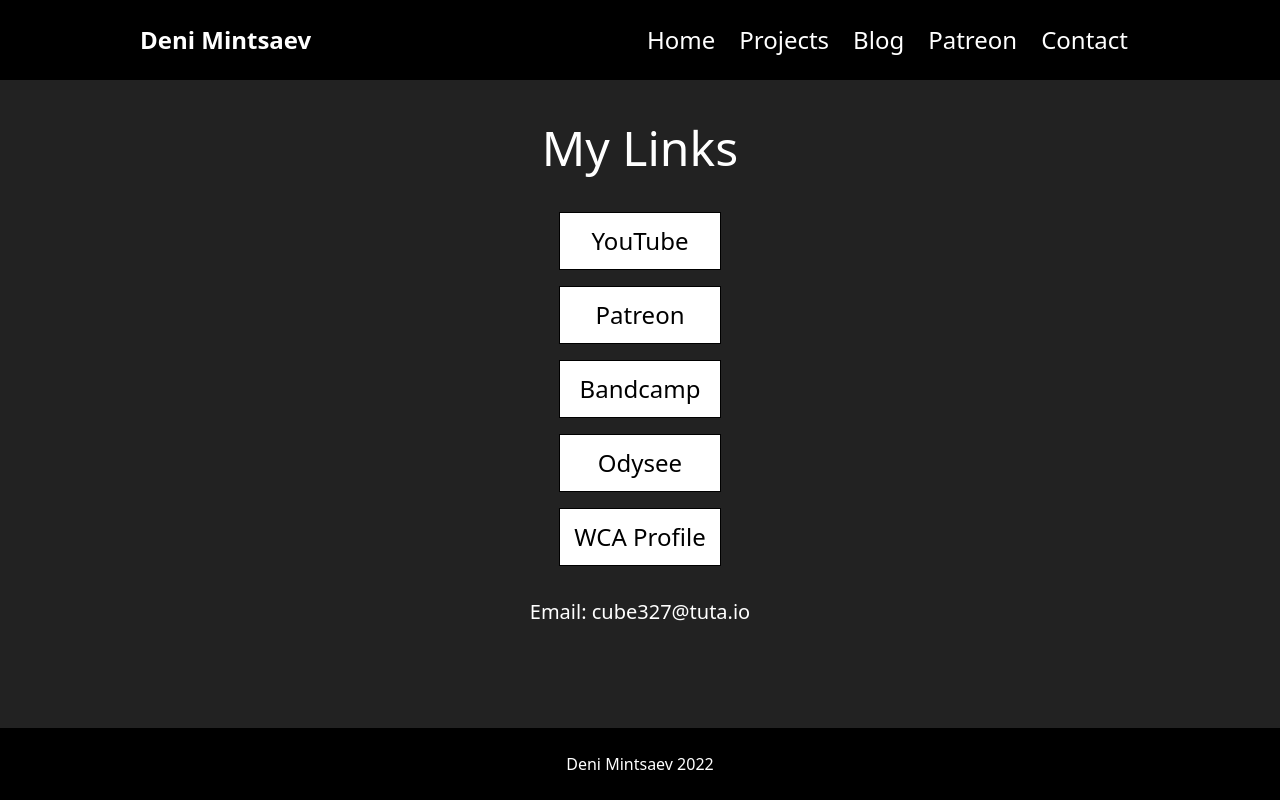
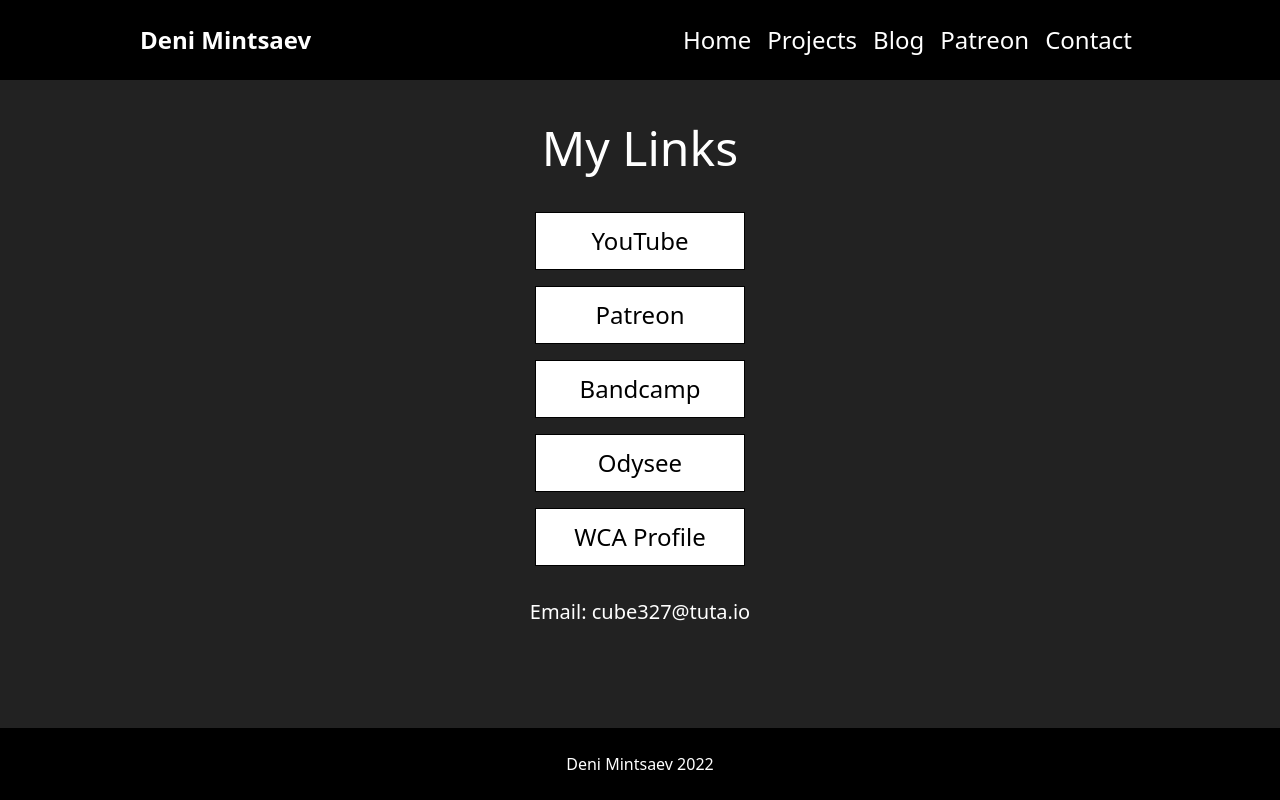
Before and after one commit to dmint789/denimintsaev.com, a Nuxt app in the folder app/: page /contact in a window 1280 px wide. Built offline with nearby package versions, Linux system fonts and the light colour scheme.

Commit message:
Improve button component, add selection button component and add selection buttons to import list modal

```diff
--- a/app/assets/css/kanjiSorter.css
+++ b/app/assets/css/kanjiSorter.css
@@ -5,12 +5,9 @@
   @apply text-center border-mygray-500;
 }
 
-/* .table-headings:first-child > th {
-  @apply py-1 ;
+.table-headings > th {
+  @apply h-10;
 }
-.table-headings:not(:first-child) > th {
-  @apply py-2 border-t-2 border-b-2;
-} */
 
 .table-headings > th:not(:last-child),
 .table-data > td:not(:last-child) {
--- a/app/components/KanjiSorter/Display.vue
+++ b/app/components/KanjiSorter/Display.vue
@@ -1,10 +1,10 @@
 <template>
   <div>
-    <div class="w-full h-80 mt-2 px-2 py-1 text-xl border-2 border-black">
-      <div v-if="getView(results) === 'default'" class="w-full h-full pr-2 overflow-auto">
-        <table class="relative w-full table-auto">
-          <thead class="sticky box-border top-0 py-4 border-b-2 border-mygray-500 bg-white">
-            <tr class="table-headings py-4 bg-white">
+    <div class="w-full h-80 mt-2 text-xl border-2 border-black">
+      <div v-if="getView(results) === 'default'" class="w-full h-full overflow-auto">
+        <table class="w-full table-auto">
+          <thead class="box-border border-b-2 border-mygray-500">
+            <tr class="table-headings bg-white">
               <th>#</th>
               <th>Kanji</th>
               <th v-if="results">Occurrences</th>
--- a/app/components/KanjiSorter/List.vue
+++ b/app/components/KanjiSorter/List.vue
@@ -6,10 +6,10 @@
     </div>
     <KanjiSorterDisplay :results="false" />
     <div class="grid grid-cols-4 gap-4 justify-around">
-      <MyButton :onClick="onLoad" disabled class="w-full">Load</MyButton>
-      <MyButton :onClick="onSave" disabled class="w-full">Save</MyButton>
-      <MyButton :onClick="onDeleteSave" disabled class="w-full">Delete save</MyButton>
-      <MyButton :onClick="onClear" class="w-full">Clear</MyButton>
+      <MyButton @click="onLoad" disabled size="full">Load</MyButton>
+      <MyButton @click="onSave" disabled size="full">Save</MyButton>
+      <MyButton @click="onDeleteSave" disabled size="full">Delete save</MyButton>
+      <MyButton @click="onClear" size="full">Clear</MyButton>
     </div>
   </div>
 </template>
--- a/app/components/KanjiSorter/Output.vue
+++ b/app/components/KanjiSorter/Output.vue
@@ -17,8 +17,8 @@
     </div>
     <KanjiSorterDisplay :results="true" />
     <div class="grid grid-cols-2 gap-4">
-      <MyButton :onClick="onAddToList" class="w-full">Add to list</MyButton>
-      <MyButton :onClick="onClear" class="w-full">Clear</MyButton>
+      <MyButton @click="onAddToList" size="full">Add to list</MyButton>
+      <MyButton @click="onClear" size="full">Clear</MyButton>
     </div>
   </div>
 </template>
--- a/app/components/Modal.vue
+++ b/app/components/Modal.vue
@@ -18,13 +18,17 @@
           <i class="fa-solid fa-xmark w-10 h-10"></i>
         </button>
       </div>
-      <slot />
+      <div class="pt-4 pb-2">
+        <slot />
+      </div>
     </div>
   </div>
 </template>
 
-<script>
-  export default {
+<script lang="ts">
+  import Vue from 'vue';
+
+  export default Vue.extend({
     name: 'Modal',
     props: {
       title: {
@@ -32,9 +36,9 @@
         required: true,
       },
       size: {
-        type: 'sm' | 'md' | 'lg',
+        type: String as () => 'sm' | 'md' | 'lg',
         default: 'md',
       },
     },
-  };
+  });
 </script>
--- a/app/components/MyButton.vue
+++ b/app/components/MyButton.vue
@@ -2,7 +2,7 @@
   <NuxtLink v-if="link" :to="link" class="button flex justify-center items-center" :class="getClasses">
     <slot />
   </NuxtLink>
-  <button v-else @click="onClick" :disabled="disabled" class="button" :class="getClasses">
+  <button v-else @click="$emit('click')" :disabled="disabled" class="button" :class="getClasses">
     <slot />
   </button>
 </template>
@@ -21,30 +21,62 @@
         type: Boolean,
         default: false,
       },
+      grayHover: {
+        type: Boolean,
+        default: false,
+      },
       noborder: {
         type: Boolean,
         default: false,
       },
-      small: {
-        type: Boolean,
-        default: false,
+      size: {
+        type: String as () => 'sm' | 'md' | 'lg' | 'full' | 'any',
+        default: 'any',
       },
       link: {
         type: String,
       },
-      onClick: {
-        type: Function,
-      },
     },
     computed: {
       getClasses() {
-        let classes: string;
+        let classes = '';
 
         // For now the only use for noborder is in the nav bar, which needs to have smaller buttons
-        if (this.noborder) classes = 'px-3 h-12 ';
-        else classes = (this.small ? 'w-32' : 'w-40') + ' h-14 border ';
+        if (this.noborder) classes += 'h-12 px-2 ';
+        else {
+          switch (this.size) {
+            case 'sm':
+              classes += 'w-32 ';
+              break;
+            case 'md':
+              classes += 'w-40 ';
+              break;
+            case 'lg':
+              classes += 'w-52 ';
+              break;
+            case 'full':
+              classes += 'w-full ';
+              break;
+            default:
+              classes += 'px-3 ';
+              break;
+          }
 
-        classes += this.disabled ? 'disabled' : this.white ? 'white' : 'black';
+          classes += 'h-14 border ';
+        }
+
+        if (this.disabled) classes += 'disabled ';
+        else {
+          if (this.white) {
+            classes += 'white ';
+            if (this.grayHover) classes += 'gray-hover ';
+            else classes += 'white-hover ';
+          } else {
+            classes += 'black ';
+            if (this.grayHover) classes += 'gray-hover ';
+            else classes += 'black-hover ';
+          }
+        }
 
         return classes;
       },
@@ -56,12 +88,20 @@
   .button {
     @apply box-content text-xl md:text-2xl transition-all;
   }
-
   .white {
-    @apply text-black bg-white border-black hover:text-white hover:bg-black hover:border-white;
+    @apply text-black bg-white border-black;
+  }
+  .white-hover {
+    @apply hover:text-white hover:bg-black hover:border-white;
   }
   .black {
-    @apply text-white bg-black border-white hover:text-black hover:bg-white hover:border-black;
+    @apply text-white bg-black border-white;
+  }
+  .black-hover {
+    @apply hover:text-black hover:bg-white hover:border-black;
+  }
+  .gray-hover {
+    @apply hover:text-black hover:bg-mygray-400 hover:border-black;
   }
   .disabled {
     @apply text-white bg-mygray-500 border border-white;
--- /dev/null
+++ b/app/components/SelectionButton.vue
@@ -0,0 +1,21 @@
+<template>
+  <MyButton :white="selected" grayHover size="full" class="outline-1" @click="$emit('click')">
+    <slot />
+  </MyButton>
+</template>
+
+<script lang="ts">
+  import Vue from 'vue';
+
+  export default Vue.extend({
+    name: 'SelectionButton',
+    props: {
+      selected: {
+        type: Boolean,
+        default: false,
+      },
+    },
+  });
+</script>
+
+<style lang="postcss" scoped></style>
--- a/app/pages/contact.vue
+++ b/app/pages/contact.vue
@@ -2,11 +2,11 @@
   <PageSection class="bg-mygray-900">
     <MyHeader white :size="5">My Links</MyHeader>
     <div class="items-column">
-      <MyButton white link="https://youtube.com/c/DeniMintsaev">YouTube</MyButton>
-      <MyButton white link="https://patreon.com/denimintsaev">Patreon</MyButton>
-      <MyButton white link="https://makecound.bandcamp.com/">Bandcamp</MyButton>
-      <MyButton white link="https://odysee.com/@denthebro:3">Odysee</MyButton>
-      <MyButton white link="https://worldcubeassociation.org/persons/2013MINT01">WCA Profile</MyButton>
+      <MyButton white link="https://youtube.com/c/DeniMintsaev" size="lg">YouTube</MyButton>
+      <MyButton white link="https://patreon.com/denimintsaev" size="lg">Patreon</MyButton>
+      <MyButton white link="https://makecound.bandcamp.com/" size="lg">Bandcamp</MyButton>
+      <MyButton white link="https://odysee.com/@denthebro:3" size="lg">Odysee</MyButton>
+      <MyButton white link="https://worldcubeassociation.org/persons/2013MINT01" size="lg">WCA Profile</MyButton>
     </div>
     <p class="par-center mt-8 text-white">Email: cube327@tuta.io</p>
   </PageSection>
--- a/app/pages/index.vue
+++ b/app/pages/index.vue
@@ -19,9 +19,9 @@
         world.
       </p>
       <div class="mt-8 flex justify-center gap-4">
-        <MyButton white small link="/projects">Projects</MyButton>
-        <MyButton white small link="/blog">Blog</MyButton>
-        <MyButton white small link="/contact">Links</MyButton>
+        <MyButton white size="sm" link="/projects">Projects</MyButton>
+        <MyButton white size="sm" link="/blog">Blog</MyButton>
+        <MyButton white size="sm" link="/contact">Links</MyButton>
       </div>
     </PageSection>
     <PageSection>
@@ -38,7 +38,7 @@
             website and my music, feel free to become a Patreon supporter. Huge thanks to everyone, who has made a
             pledge, your contributions are greatly appreciated!
           </p>
-          <MyButton link="https://www.patreon.com/denimintsaev">Support</MyButton>
+          <MyButton size="lg" link="https://www.patreon.com/denimintsaev">Support</MyButton>
         </div>
       </div>
     </PageSection>
--- a/app/pages/projects/index.vue
+++ b/app/pages/projects/index.vue
@@ -2,9 +2,9 @@
   <PageSection class="bg-mygray-900">
     <MyHeader :size="5" white>Projects</MyHeader>
     <div class="items-column">
-      <MyButton white link="/kanjisorter">Kanji Sorter</MyButton>
-      <MyButton white link="https://denthebro.itch.io/red-octagon">Red Octagon</MyButton>
-      <MyButton white link="/api/static/pll_bingo.jpg">PLL Bingo</MyButton>
+      <MyButton white size="md" link="/kanjisorter">Kanji Sorter</MyButton>
+      <MyButton white size="md" link="https://denthebro.itch.io/red-octagon">Red Octagon</MyButton>
+      <MyButton white size="md" link="/api/static/pll_bingo.jpg">PLL Bingo</MyButton>
     </div>
   </PageSection>
 </template>
```
Also changed, not shown: app/components/KanjiSorter/ImportListModal.vue (added, +44 -0 lines), app/components/KanjiSorter/TextInput.vue (+7 -9 lines).
